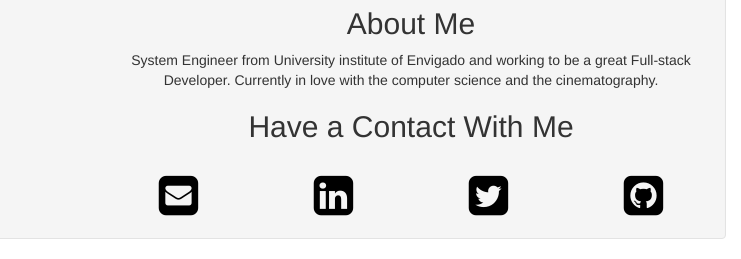
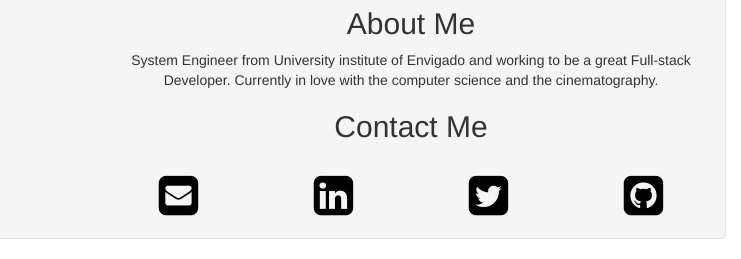
Before and after one commit to javilag/javilag.github.io, a plain HTML site: page index.html in a window 1280 px wide. Shown: the part 113-372 px from the top of the page, 539-1280 px from the left. Drawn offline with nearby package versions, Linux system fonts and the light colour scheme.

Commit message:
The first step 1.02

```diff
--- a/index.html
+++ b/index.html
@@ -50,7 +50,7 @@
         <p>System Engineer from University institute of Envigado and working to be a great Full-stack Developer.
         Currently in love with the computer science and the cinematography.
         </p>
-        <h2>Have a Contact With Me</h2>
+        <h2>Contact Me</h2>
         <br>
         <div class="row">
           <div class="col-md-3 text-center">
```
